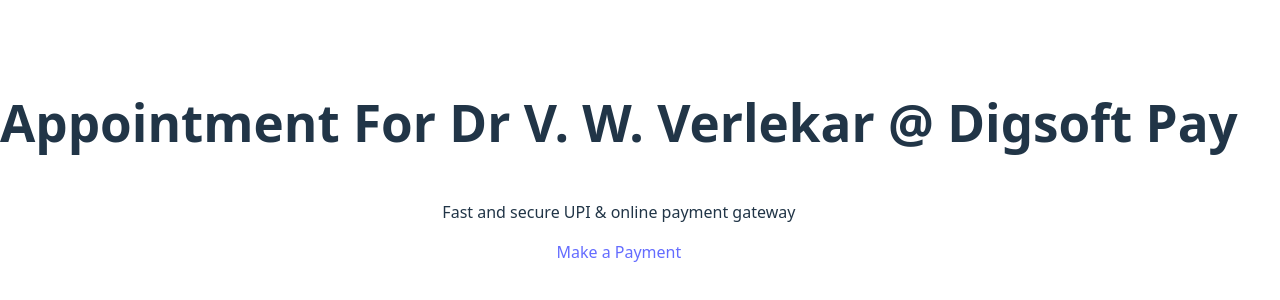
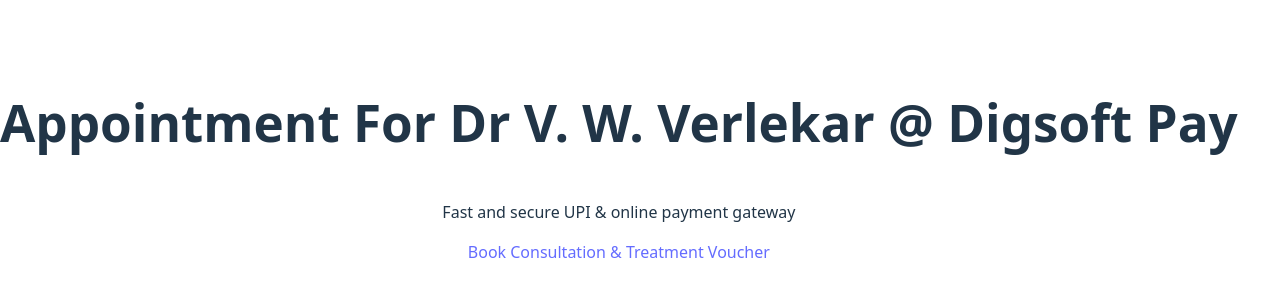
Before and after one commit to evibz/digsoft-pay, a React (Vite) app: page / in a window 1280 px wide. Shown: the part 238-538 px from the top of the page. Built offline with nearby package versions, Linux system fonts and the light colour scheme; the HTML template or start-up script is replaced by a standard one.

Commit message:
Change link text from 'Make a Payment' to 'Book Consultation & Treatment Voucher'

```diff
--- a/src/pages/Home.jsx
+++ b/src/pages/Home.jsx
@@ -6,7 +6,7 @@
       <h1 className="text-4xl font-bold mb-4">Appointment For Dr V. W. Verlekar @ Digsoft Pay</h1>
       <p className="mb-4">Fast and secure UPI & online payment gateway</p>
       <Link to="/pay" className="bg-blue-600 text-white px-6 py-2 rounded-xl shadow hover:bg-blue-700">
-        Make a Payment
+        Book Consultation & Treatment Voucher
       </Link>
     </div>
   );
```
